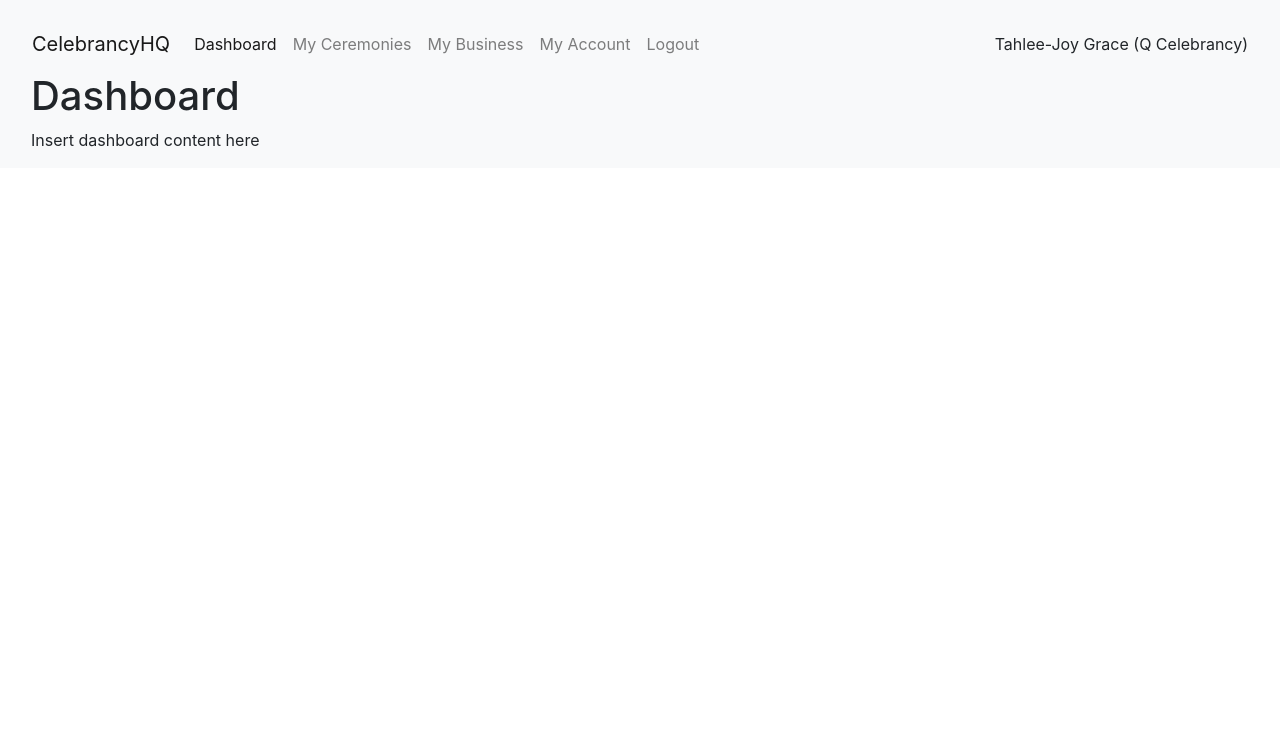
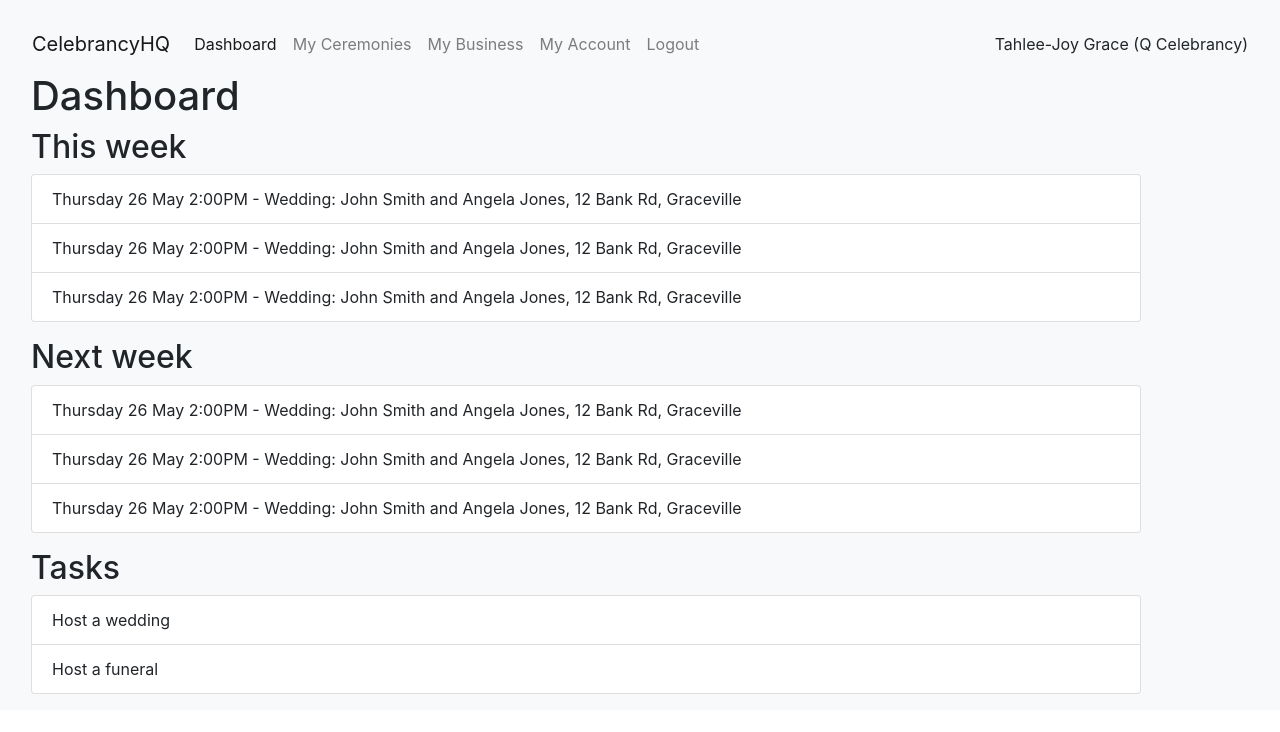
Before and after one commit to tahleegrace/CelebrancyHQ, a React (Create React App) app in the folder CelebrancyHQ.UI/: page /login in a window 1280 px wide. Both pictures are taken after typing "name@example.com", "Sample123" into the empty fields and a click on the button "Login". Shown: the top 732 px of the page. Built offline with nearby package versions, Linux system fonts and the light colour scheme.

Commit message:
CHQ-5: Added initial layout of dashboard page.

```diff
--- /dev/null
+++ b/CelebrancyHQ.UI/src/components/ceremonies-summary/ceremonies-summary.tsx
@@ -0,0 +1,34 @@
+import React from "react";
+
+export class CeremoniesSummary extends React.Component<CeremoniesSummaryProps, CeremoniesSummaryState> {
+    constructor(props: CeremoniesSummaryProps) {
+        super(props);
+    }
+
+    render() {
+        return (
+            <div className="container-fluid pt-0 pb-3 pl-0 pr-0">
+                <h2>{this.props.title}</h2>
+                <ul className="list-group">
+                    <a className="list-group-item list-group-item-action">
+                        Thursday 26 May 2:00PM - Wedding: John Smith and Angela Jones, 12 Bank Rd, Graceville
+                    </a>
+                    <a className="list-group-item list-group-item-action">
+                        Thursday 26 May 2:00PM - Wedding: John Smith and Angela Jones, 12 Bank Rd, Graceville
+                    </a>
+                    <a className="list-group-item list-group-item-action">
+                        Thursday 26 May 2:00PM - Wedding: John Smith and Angela Jones, 12 Bank Rd, Graceville
+                    </a>
+                </ul>
+            </div>
+        );
+    }
+}
+
+interface CeremoniesSummaryProps {
+    title: string;
+}
+
+interface CeremoniesSummaryState {
+
+}
--- a/CelebrancyHQ.UI/src/pages/dashboard/dashboard.tsx
+++ b/CelebrancyHQ.UI/src/pages/dashboard/dashboard.tsx
@@ -1,4 +1,5 @@
 import React from "react";
+import { CeremoniesSummary } from "../../components/ceremonies-summary/ceremonies-summary";
 import { CommonPage } from "../common-page/common-page";
 
 export class Dashboard extends CommonPage<DashboardProps, DashboardState> {
@@ -16,7 +17,21 @@ export class Dashboard extends CommonPage<DashboardProps, DashboardState> {
         return (
             <main>
                 <h1>Dashboard</h1>
-                <div>Insert dashboard content here</div>
+
+                <CeremoniesSummary title="This week" />
+                <CeremoniesSummary title="Next week" />
+
+                <div className="container-fluid p-0">
+                    <h2>Tasks</h2>
+                    <ul className="list-group">
+                        <a className="list-group-item list-group-item-action">
+                            Host a wedding
+                        </a>
+                        <a className="list-group-item list-group-item-action">
+                            Host a funeral
+                        </a>
+                    </ul>
+                </div>
             </main>
         );
     }
```
Also changed, not shown: 1 other file (tests, documents, lock files or other folders).
